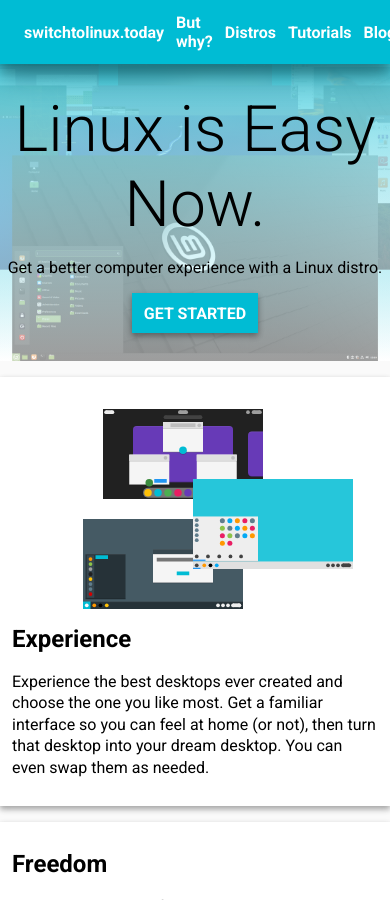
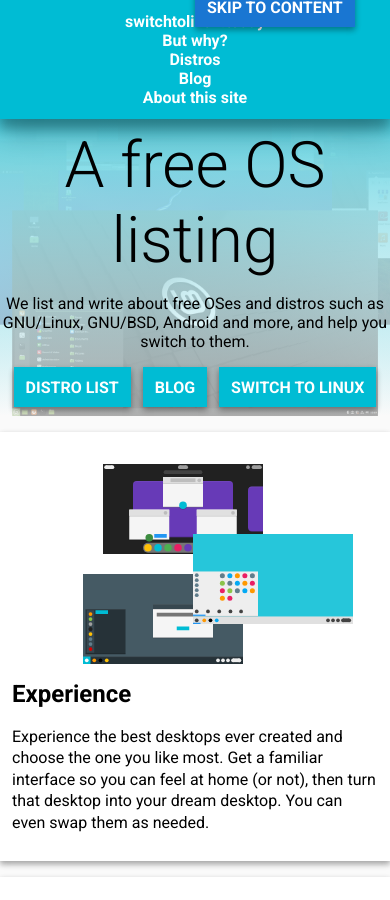
Before and after one commit to switchtolinux-today/switchtolinux-today.github.io, a Jekyll site: the page built from index.html, in a window 390 px wide and 900 px high. Built offline with Jekyll 4.4.1, drawn with Linux system fonts in a browser that asks for light colours; some of the changed text lies outside the part shown.

Commit message:
More updates

```diff
--- a/_includes/footer.html
+++ b/_includes/footer.html
@@ -1,8 +1,13 @@
 <footer>
-    <ul id="footer-links">
+    <section id="footer-links">
         <li><a href="https://github.com/switchtolinux-today/switchtolinux-today">GitHub</a></li>
-    </ul>
-    <br>
+    </section>
+    <section id="footer-problems">
+        <p>
+            Wrong information in this page?
+        </p>
+    </section>
+    <section id="footer-copyright">
         <p>
             Linux® is the registered trademark of Linus Torvalds in the U.S. and other countries.
         </p>
@@ -22,4 +27,5 @@
         <p>
             <a href="/licence.html">More information</a>
         </p>
+    </section>
 </footer>
--- a/_includes/navbar.html
+++ b/_includes/navbar.html
@@ -1,10 +1,10 @@
 <link rel="stylesheet" href="/assets/styles/navbar.css">
 <nav>
     <ul>
+        <li><a href="#content" id="skip-link">skip to content</a></li>
         <li><a href="/">switchtolinux.today</a></li>
         <li><a href="/why">But why?</a></li>
         <li><a href="/distros">Distros</a></li>
-        <li><a href="/tutorials">Tutorials</a></li>
         <li><a href="/blog">Blog</a></li>
         <li><a href="/about">About this site</a></li>
     </ul>
--- a/_layouts/default.html
+++ b/_layouts/default.html
@@ -12,7 +12,7 @@
       {% include navbar.html %}
     </header>
 
-    <main>
+    <main id="content">
       {{ content }}
     </main>
 
--- a/_layouts/home.html
+++ b/_layouts/home.html
@@ -5,7 +5,10 @@
     <!--google fonts-->
     <link rel="preconnect" href="https://fonts.googleapis.com">
     <link rel="preconnect" href="https://fonts.gstatic.com" crossorigin>
-    <link href="https://fonts.googleapis.com/css2?family=Roboto+Mono:wght@400;700&family=Roboto:ital,wght@0,100;0,300;0,400;0,500;0,700;0,900;1,100;1,300;1,400;1,500;1,700;1,900&display=swap" rel="stylesheet">    <title>Switching to Linux is easy. switchtolinux.today</title>
+    <link href="https://fonts.googleapis.com/css2?family=Roboto+Mono:wght@400;700&family=Roboto:ital,wght@0,100;0,300;0,400;0,500;0,700;0,900;1,100;1,300;1,400;1,500;1,700;1,900&display=swap" rel="stylesheet">
+    <meta name="viewport" content="width=device-width, initial-scale=1">
+    <link rel="preload" as="image" href="https://switchtolinux-today.github.io/assets/images/header.png">
+    <title>Switching to Linux is easy. switchtolinux.today</title>
     <style>
       #hero, #cta {
         text-align: center;
@@ -17,7 +20,7 @@
       }
 
       #hero {
-        background-image: linear-gradient(to bottom, #00bcd4c0, 25%, #ffffff60), linear-gradient(to bottom, #ffffffc0, #ffffff40), url("/assets/images/header.png"),  linear-gradient(to bottom, #00bcd4, #ffffff);
+        background-image: linear-gradient(to bottom, #00bcd4c0, 25%, #fafafaa0), linear-gradient(to bottom, #fafafa, transparent), url("/assets/images/header.png"),  linear-gradient(to bottom, #00bcd4, transparent);
         background-size: cover;
         background-position-x: center;
         background-position-y: bottom;
@@ -36,15 +39,19 @@
     <header>
       {% include navbar.html %}
       <div id="hero">
-        <h1>Linux is Easy Now.</h1>
+        <h1>A free OS listing</h1>
         <p>
-          Get a better computer experience with a Linux distro.
+            We list and write about free OSes and distros such as GNU/Linux, GNU/BSD, Android and more, and help you switch to them.
         </p>
-        <a href="/getstarted" class="button">Get started</a>
+        <div class="buttonbox">
+          <a href="/distros" class="button">Distro list</a>
+          <a href="/blog" class="button">Blog</a>
+          <a href="/getstarted" class="button">Switch to Linux</a>
+        </div>
       </div>
     </header>
 
-    <main>
+    <main id="content">
       {{ content }}
     </main>
 
--- a/assets/styles/main.css
+++ b/assets/styles/main.css
@@ -142,11 +142,12 @@
 }
 
 footer {
+    display: flex;
     background-color: #eeeeee;
     flex-shrink: 0;
     width: 100%;
     box-sizing: border-box;
-    padding: 0 12px;
+    flex-flow: row wrap;
 }
 
 :target {
@@ -182,12 +183,20 @@
     font-size: 3em;
 }
 
-#footer-links li {
-    float: left;
+#footer-links {
+    flex: 1 0 auto;
 }
 
-#footer-links {
-    padding: 0;
-    list-style-position: inside;
-    list-style-type: disc;
+footer > section:not(:last-child) {
+    border-right: 1px solid #00000060;
 }
+
+footer section {
+    padding: 12px;
+}
+
+.buttonbox {
+    display: flex;
+    flex-flow: row wrap;
+    gap: 12px;
+}
--- a/assets/styles/navbar.css
+++ b/assets/styles/navbar.css
@@ -14,14 +14,16 @@
 }
 
 nav ul {
-    height: 64px;
+    min-height: 64px;
+    height: auto;
     margin: 0;
-    padding-left: 24px;
+    padding: 12px 24px;
     list-style: none;
     display: flex;
     column-gap: 12px;
     align-items: center;
     box-sizing: border-box;
+    flex-flow: row nowrap;
 }
 
 nav ul li {
@@ -37,3 +39,47 @@
 nav ul li a:hover, nav ul li a:active {
     text-decoration: underline;
 }
+
+@media screen and (max-width: 512px) {
+    nav ul {
+        margin: 0;
+        padding-left: 24px;
+        list-style: none;
+        display: flex;
+        column-gap: 12px;
+        align-items: center;
+        box-sizing: border-box;
+        flex-flow: column nowrap;
+    }
+
+    #clear-nav {
+        display: none;
+    }
+
+    nav {
+        position: relative;
+    }
+}
+
+#skip-link {
+    position: absolute;
+    z-index: 4096;
+    background-color: #1976d2;
+    color: #ffffff;
+    display: flex;
+    align-items: center;
+    justify-content: center;
+    height: 40px;
+    box-shadow: 0 3px 6px rgba(0,0,0,0.16), 0 3px 6px rgba(0,0,0,0.23);
+    transform: translateY(-200%);
+    transition: transform 375ms ease;
+    text-transform: uppercase;
+    padding: 0 12px;
+    box-sizing: border-box;
+    bottom: 12px;
+}
+
+#skip-link:focus {
+    transform: translateY(0);
+    outline: none;
+}
```
Also changed, not shown: _layouts/post.html (added, +7 -0 lines), blog/index.html (added, +19 -0 lines), assets/images/licence/cc-by.svg (added), licence.md (added). Lines whose indentation alone changed are shown as unchanged.
